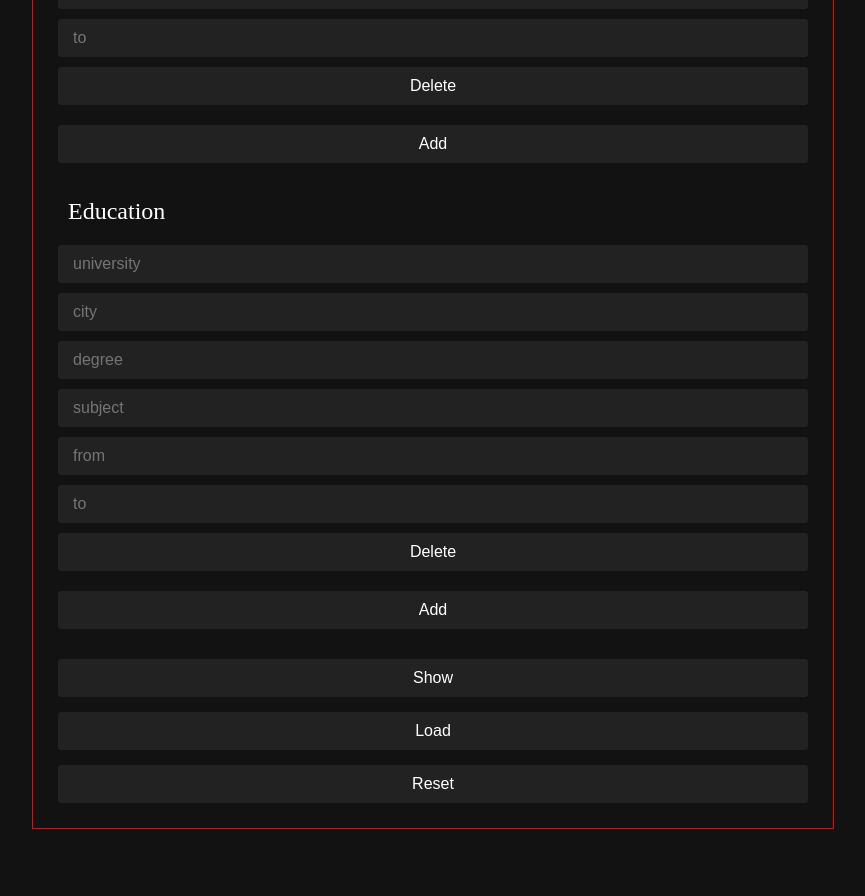
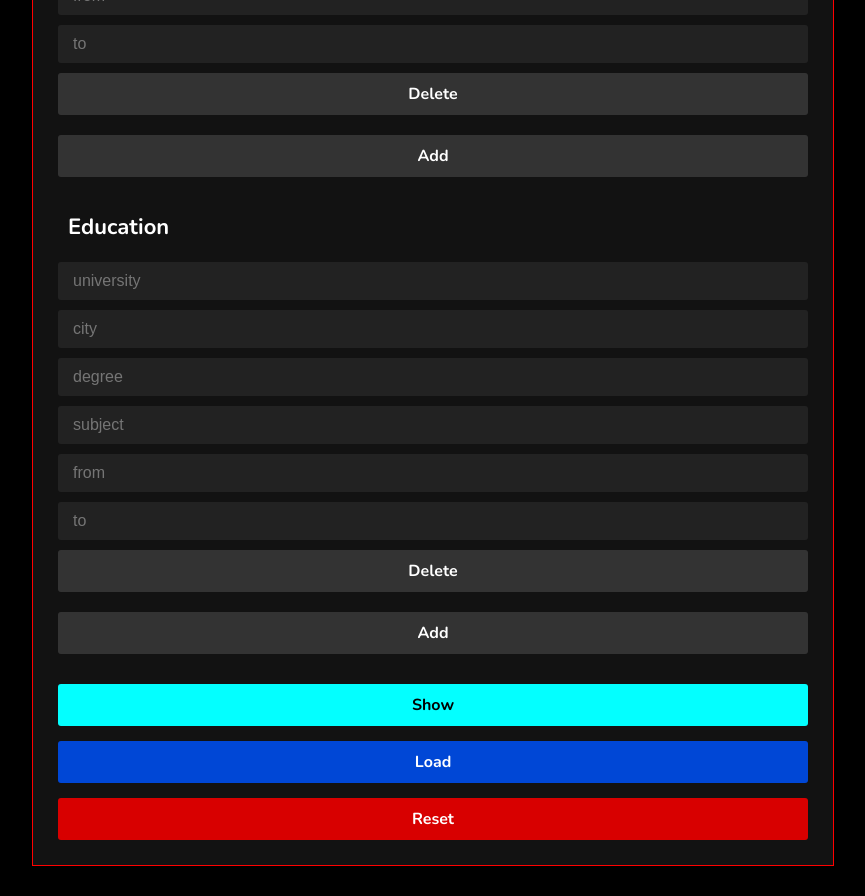
Before and after one commit to Aslam-Naseer/CV-Project, a React (Create React App) app: page / in a window 1280 px wide. Shown: the part 760-1656 px from the top of the page, without its empty margins (207-1072 px from the left). Before the commit the page ends 1619 px from the top, so only its background shows below. Built offline with nearby package versions, Linux system fonts and the light colour scheme.

Commit message:
Style buttons

```diff
--- a/src/components/CvForm/FormButtons.js
+++ b/src/components/CvForm/FormButtons.js
@@ -4,9 +4,15 @@ class FormButtons extends Component {
   render() {
     return (
       <div className="form-btns">
-        <button onClick={this.props.showCv}>Show</button>
-        <button onClick={this.props.loadEg}>Load</button>
-        <button onClick={this.props.resetForm}>Reset</button>
+        <button onClick={this.props.showCv} className="show-btn">
+          Show
+        </button>
+        <button onClick={this.props.loadEg} className="load-btn">
+          Load
+        </button>
+        <button onClick={this.props.resetForm} className="reset-btn">
+          Reset
+        </button>
       </div>
     );
   }
--- a/src/style.css
+++ b/src/style.css
@@ -1,3 +1,5 @@
+@import url('https://fonts.googleapis.com/css2?family=Nunito:wght@400;700&display=swap');
+
 * {
   margin: 0;
   padding: 0;
@@ -5,27 +7,47 @@
 }
 
 body {
-  background-color: #121212;
+  background-color: black;
 }
 
 input,
 textarea,
 button {
-  background-color: #222222;
-  resize: none;
   font-size: 16px;
   padding: 10px 15px;
   border: none;
   border-radius: 3px;
 }
 
+input {
+  background-color: #222222;
+}
+
 textarea {
+  background-color: #222222;
+  resize: none;
   height: 100px;
 }
 
+
+button {
+  cursor: pointer;
+  transition: all 200ms;
+  font-family: 'Nunito', sans-serif;
+  font-weight: 700;
+}
+
+button:hover {
+  transform: translateY(-5px);
+  box-shadow: 0 2px 3px #fff7;
+
+}
+
+
 p {
   margin: 35px 10px 0 10px;
-  font-size: 24px;
+  font-size: 22px;
+  font-weight: 700;
 }
 
 .header {
@@ -47,10 +69,12 @@ p {
 }
 
 .cv-form {
+  background-color: #121212;
   margin: 30px auto;
   border: 1px solid red;
   width: min(750px, 90%);
   padding: 25px;
+  font-family: 'Nunito', sans-serif;
 }
 
 .experiences,
@@ -66,3 +90,22 @@ p {
   gap: 15px;
   margin: 30px 0 0 0;
 }
+
+.add-btn,
+.del-btn {
+  background-color: #333;
+}
+
+
+.show-btn {
+  background-color: #03ffff;
+  color: black;
+}
+
+.load-btn {
+  background-color: #0047d6;
+}
+
+.reset-btn {
+  background-color: #d80000;
+}
```
